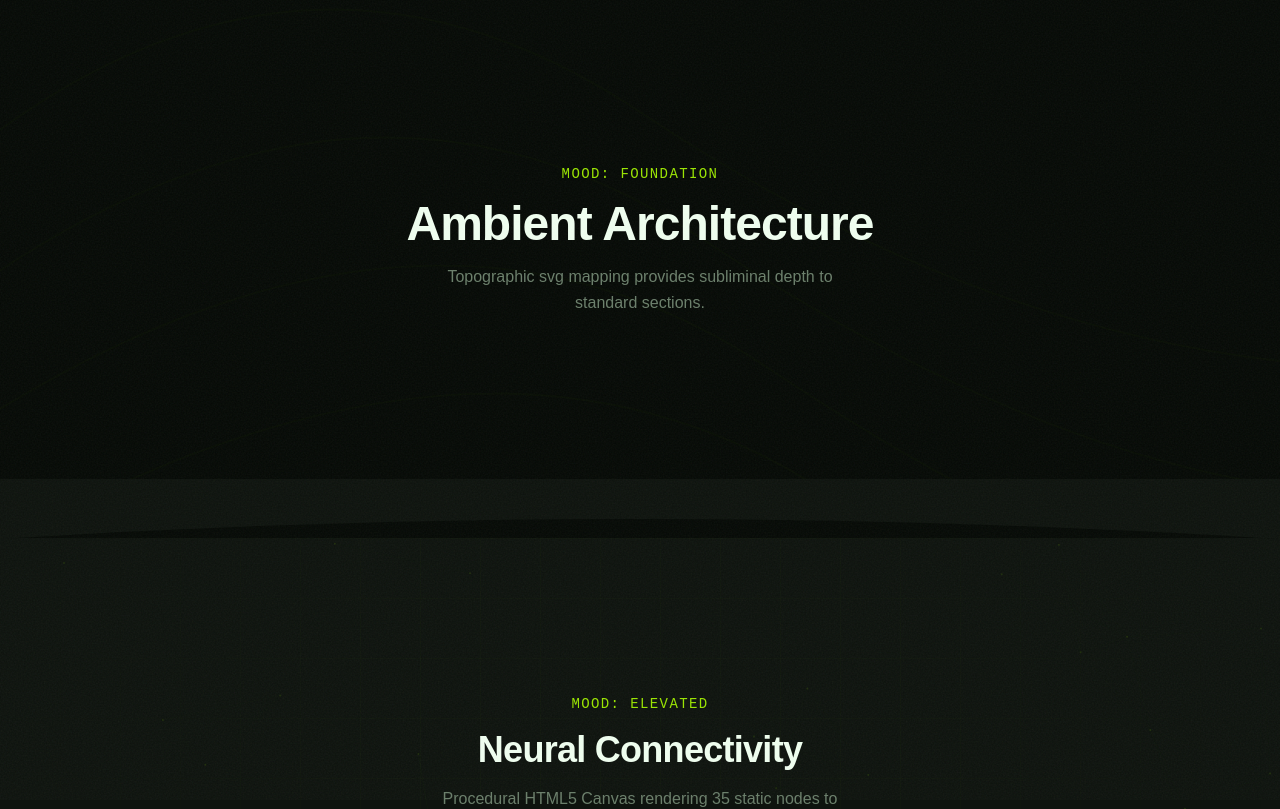
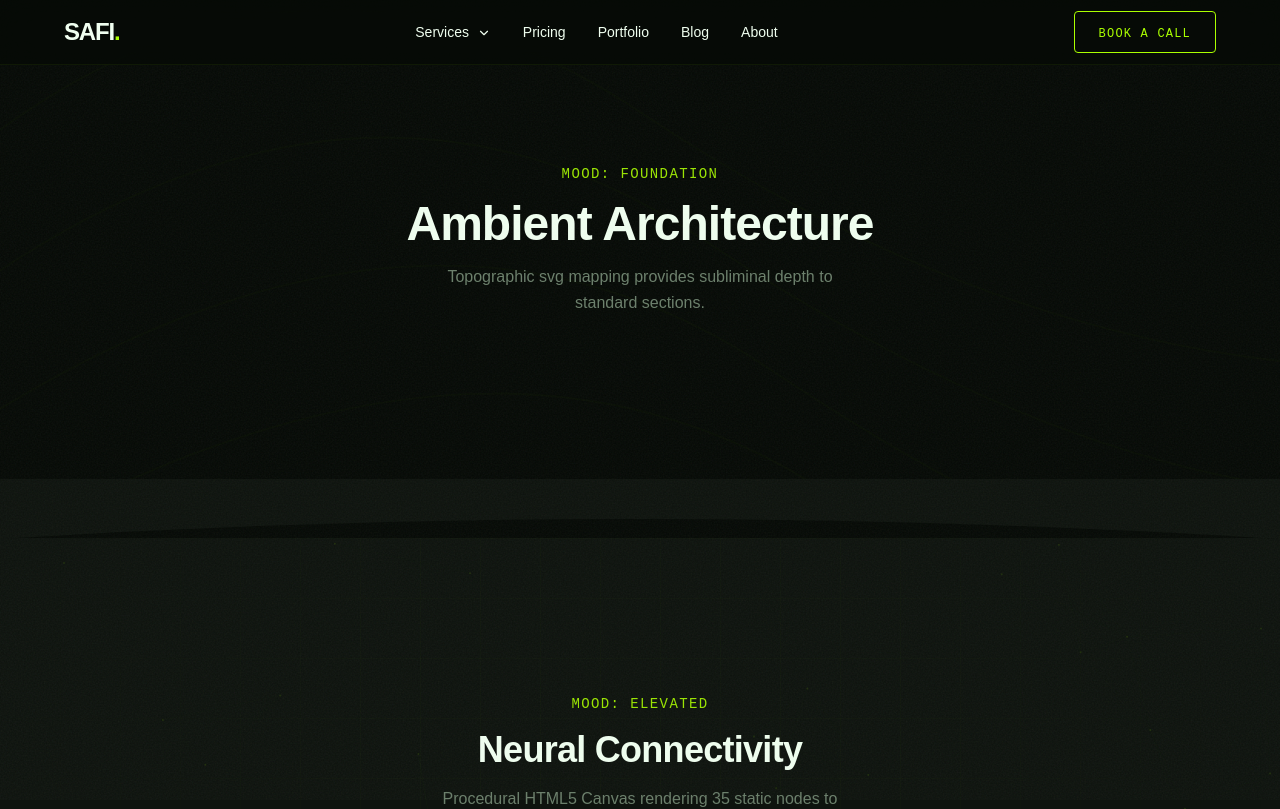
Before and after one commit to BakhatMuneerDev01/safidottech, a React (Vite) app: page / in a window 1280 px wide. Shown: the top 809 px of the page. Built offline with nearby package versions, Linux system fonts and the light colour scheme; a web font is replaced by a local one.

Commit message:
feat: implement responsive glassmorphism navbar and base application layout

```diff
--- a/src/App.jsx
+++ b/src/App.jsx
@@ -2,10 +2,13 @@ import GrainOverlay from './components/global/GrainOverlay.jsx'
 import ConstellationField from './components/sections/ConstellationField.jsx'
 import TopographicLines from './components/sections/TopographicLines.jsx'
 import SectionDivider from './components/sections/SectionDivider.jsx'
+import Navbar from './components/global/Navbar.jsx'
 
 function App() {
   return (
     <>
+      <Navbar />
+
       {/* 1. Global Grain Overlay (fixed over everything, pointer-events: none, z: 99) */}
       <GrainOverlay />
 
--- /dev/null
+++ b/src/components/global/Navbar.jsx
@@ -0,0 +1,106 @@
+import { useState, useEffect } from 'react'
+import { Link } from 'react-router-dom'
+import Icon from '../ui/Icon.jsx'
+
+/**
+ * ChatPill Sub-component
+ * ─────────────────────────────────────────────────────────────
+ * Pre-filled WhatsApp entry point.
+ * Minimum 44px tap target constraint enforced for accessibility.
+ */
+function ChatPill() {
+  const WHATSAPP_NUMBER = '1234567890' // Replace with actual number
+  const WHATSAPP_MESSAGE = encodeURIComponent('Hi SAFI DOT TECH, I would like to discuss a project.')
+  const WP_URL = `https://wa.me/${WHATSAPP_NUMBER}?text=${WHATSAPP_MESSAGE}`
+
+  return (
+    <a
+      href={WP_URL}
+      target="_blank"
+      rel="noopener noreferrer"
+      className="flex items-center gap-2 bg-[var(--color-lime)] hover:bg-[var(--color-lime-dim)] transition-colors min-h-[44px] px-4 rounded-full text-black font-semibold"
+      aria-label="Start WhatsApp Chat"
+    >
+      <Icon name="whatsapp" size={20} color="black" />
+      <span className="text-sm font-mono tracking-widest leading-none">CHAT</span>
+    </a>
+  )
+}
+
+/**
+ * Glassmorphism Navbar (P2-02)
+ * ─────────────────────────────────────────────────────────────
+ * Dual-track responsive navigation.
+ * Desktop: >= 1025px
+ * Tablet/Mobile: <= 1024px
+ */
+export function Navbar() {
+  const [isScrolled, setIsScrolled] = useState(false)
+
+  // Dynamic Scroll: increase border opacity past 50px
+  useEffect(() => {
+    const handleScroll = () => {
+      setIsScrolled(window.scrollY > 50)
+    }
+
+    // Add passive listener for extreme scroll performance
+    window.addEventListener('scroll', handleScroll, { passive: true })
+    return () => window.removeEventListener('scroll', handleScroll)
+  }, [])
+
+  return (
+    <header
+      className={`fixed top-0 left-0 w-full z-[100] glass-nav ${isScrolled ? 'is-scrolled' : ''}`}
+    >
+      <div
+        className="w-full flex items-center justify-between px-[var(--section-pad-x)] transition-all duration-300
+                   h-[60px] sm:h-[64px] min-[1025px]:h-[72px]"
+      >
+
+        {/* ==================== LEFT: LOGO ==================== */}
+        <div className="flex-shrink-0 flex items-center h-full">
+          <Link to="/" className="text-2xl font-bold tracking-tighter" style={{ fontFamily: 'var(--font-display)', color: 'var(--color-text)' }}>
+            SAFI<span style={{ color: 'var(--color-lime)' }}>.</span>
+          </Link>
+        </div>
+
+        {/* ==================== DESKTOP LAYOUT (>= 1025px) ==================== */}
+        <div className="hidden min-[1025px]:flex items-center justify-center flex-1 mx-8 gap-8">
+          <Link to="/services" className="nav-link font-medium text-sm">Services <Icon name="chevron-down" size={14} className="inline ml-1" /></Link>
+          <Link to="/pricing" className="nav-link font-medium text-sm">Pricing</Link>
+          <Link to="/portfolio" className="nav-link font-medium text-sm">Portfolio</Link>
+          <Link to="/blog" className="nav-link font-medium text-sm">Blog</Link>
+          <Link to="/about" className="nav-link font-medium text-sm">About</Link>
+        </div>
+
+        <div className="hidden min-[1025px]:flex items-center justify-end flex-shrink-0">
+          <Link
+            to="/contact"
+            className="group relative px-6 py-2.5 bg-transparent border border-[var(--color-lime)] text-[var(--color-lime)] rounded overflow-hidden font-medium text-sm transition-colors hover:text-black"
+          >
+            <span className="relative z-10 font-mono tracking-widest uppercase text-xs">Book a Call</span>
+            {/* Hover fill wipe */}
+            <div className="absolute inset-0 bg-[var(--color-lime)] scale-x-0 group-hover:scale-x-100 origin-left transition-transform duration-300 z-0"></div>
+          </Link>
+        </div>
+
+        {/* ==================== TABLET/MOBILE LAYOUT (<= 1024px) ==================== */}
+        <div className="flex min-[1025px]:hidden items-center justify-end gap-3 md:gap-4 flex-shrink-0">
+          <ChatPill />
+
+          <button
+            type="button"
+            className="flex items-center justify-center min-w-[44px] min-h-[44px] rounded hover:bg-[rgba(255,255,255,0.05)] transition-colors text-[var(--color-text)]"
+            aria-label="Open Navigation Menu"
+            onClick={() => console.log('P2-03 overlay trigger')}
+          >
+            <Icon name="hamburger" size={28} />
+          </button>
+        </div>
+
+      </div>
+    </header>
+  )
+}
+
+export default Navbar
--- a/src/index.css
+++ b/src/index.css
@@ -85,3 +85,52 @@
     scroll-behavior: smooth;
   }
 }
+
+/* ============================================================
+   P2-02: COMPONENTS LAYER
+============================================================ */
+@layer components {
+  /* ── Glassmorphism Navbar Surface ── */
+  .glass-nav {
+    background-color: rgba(6, 10, 6, 0.65);
+    backdrop-filter: blur(16px);
+    -webkit-backdrop-filter: blur(16px);
+    transition: background-color 0.3s ease, border-color 0.3s ease;
+    /* Default border, JS controls opacity based on scroll */
+    border-bottom: 1px solid rgba(170, 255, 0, 0.06);
+  }
+
+  .glass-nav.is-scrolled {
+    /* Slightly more opaque background and stronger border when scrolled */
+    background-color: rgba(6, 10, 6, 0.85);
+    border-bottom-color: rgba(170, 255, 0, 0.12);
+  }
+
+  /* ── Nav Link Hover Animation ── */
+  .nav-link {
+    position: relative;
+    color: var(--color-text);
+    transition: color 0.2s ease;
+  }
+
+  .nav-link:hover {
+    color: var(--color-lime);
+  }
+
+  .nav-link::after {
+    content: '';
+    position: absolute;
+    bottom: -4px;
+    left: 0;
+    width: 100%;
+    height: 2px;
+    background-color: var(--color-lime);
+    transform: scaleX(0);
+    transform-origin: left;
+    transition: transform 0.3s cubic-bezier(0.19, 1, 0.22, 1);
+  }
+
+  .nav-link:hover::after {
+    transform: scaleX(1);
+  }
+}
```
